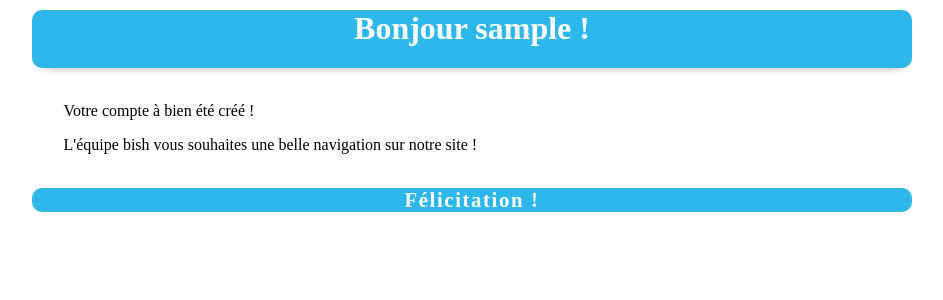
After one commit to Aslak29/Bish-BackEnd, a Symfony app: template templates/register/confirmation.html.twig in a window 1280 px wide. The commit adds this page. Shown: the top 300 px of the page, without its empty margins (168-1111 px from the left). Run offline with Twig, Linux system fonts and the light colour scheme; the template is opened without the code that fills it: most values are stand-ins (such as "Sample title", 1, 10 or a date in 2020); some libraries are stand-ins or nearby versions.

Commit message:
Envoi du mail à l'incription de l'utilisateur.

```diff
--- a/src/Controller/ResetPasswordController.php
+++ b/src/Controller/ResetPasswordController.php
@@ -14,6 +14,7 @@ use Symfony\Component\HttpFoundation\JsonResponse;
 use Symfony\Component\HttpFoundation\RedirectResponse;
 use Symfony\Component\HttpFoundation\Request;
 use Symfony\Component\HttpFoundation\Response;
+use Symfony\Component\Mailer\Exception\TransportExceptionInterface;
 use Symfony\Component\Mailer\MailerInterface;
 use Symfony\Component\Mime\Address;
 use Symfony\Component\PasswordHasher\Hasher\UserPasswordHasherInterface;
@@ -112,6 +113,9 @@ class ResetPasswordController extends AbstractController
         ]);
     }
 
+    /**
+     * @throws TransportExceptionInterface
+     */
     private function processSendingPasswordResetEmail(string $emailData, MailerInterface $mailer): RedirectResponse
     {
         $user = $this->entityManager->getRepository(User::class)->findOneBy([
@@ -136,6 +140,7 @@ class ResetPasswordController extends AbstractController
             ->htmlTemplate('reset_password/email.html.twig')
             ->context([
                 'resetToken' => $resetToken,
+                "username" => $user->getName()
             ])
         ;
 
--- /dev/null
+++ b/templates/register/confirmation.html.twig
@@ -0,0 +1,48 @@
+<table width="70%" align="center">
+    <tbody>
+    <tr>
+        <td
+                width="100%"
+                valign="middle"
+                align="center"
+                bgcolor="#2EB7EB"
+                style="
+            padding: 0 3rem;
+            border-radius: 10px 10px 10px 10px;
+            box-shadow: 1px 7px 14px -13px rgba(0,0,0,0.98);
+
+            ">
+
+
+            <h1 style="color: #FFFFFF">Bonjour {{ username }} !</h1>
+        </td>
+    </tr>
+    <tr>
+        <td width="50%" align="left" style="padding:2rem;">
+            <p>Votre compte à bien été créé !</p>
+
+            <p>L'équipe bish vous souhaites une belle navigation sur notre site !</p>
+        </td>
+    </tr>
+
+    <tr>
+        <td
+            width="100%"
+            valign="middle"
+            align="center"
+            bgcolor="#2EB7EB"
+            style="
+                padding: 0 3rem;
+                border-radius: 10px 10px 10px 10px;
+                box-shadow: 1px 7px 14px -13px rgba(0,0,0,0.98);
+            ">
+            <p style="
+                color: #FFFFFF;
+                font-size: 1.3rem;
+                font-weight: 700;
+                letter-spacing: .1rem;
+                ">Félicitation !</p>
+        </td>
+    </tr>
+    </tbody>
+</table>
```
Also changed, not shown: src/Controller/UserController.php (+27 -9 lines), templates/reset_password/email.html.twig (+31 -5 lines).
